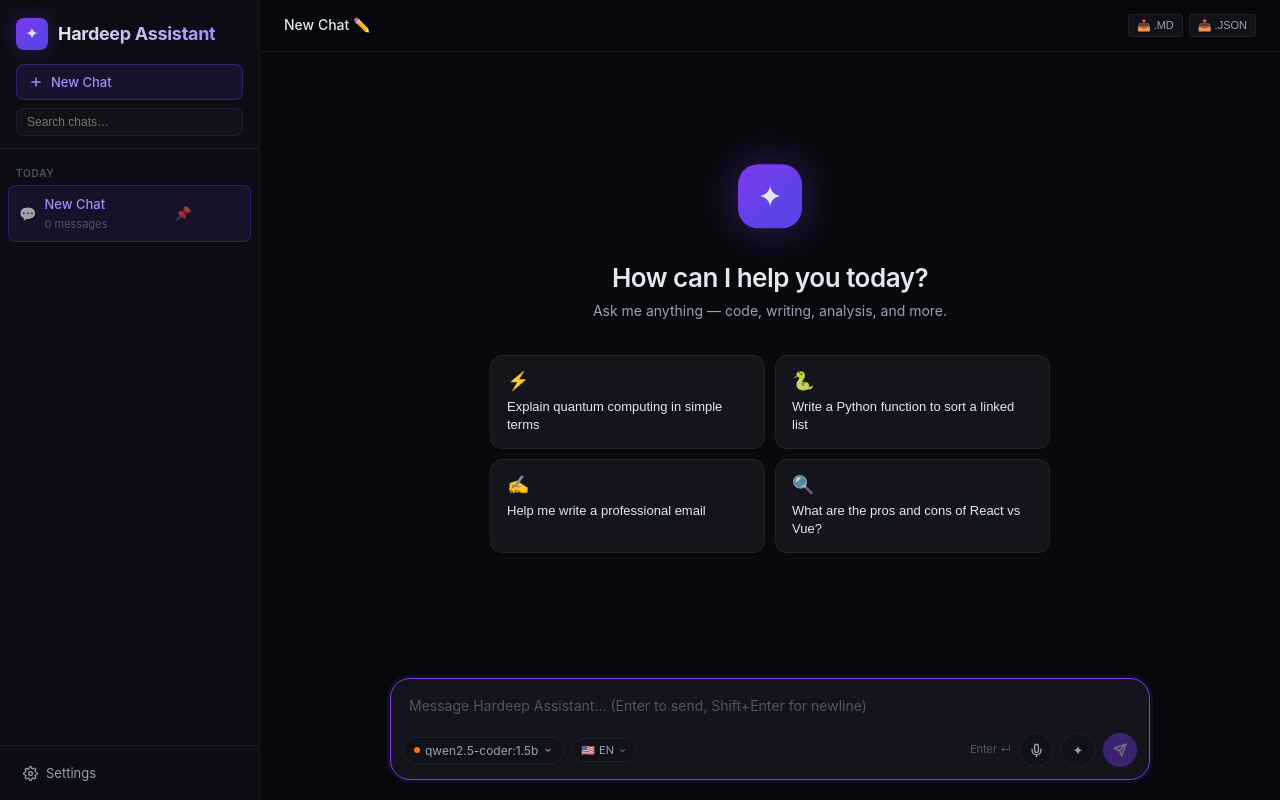
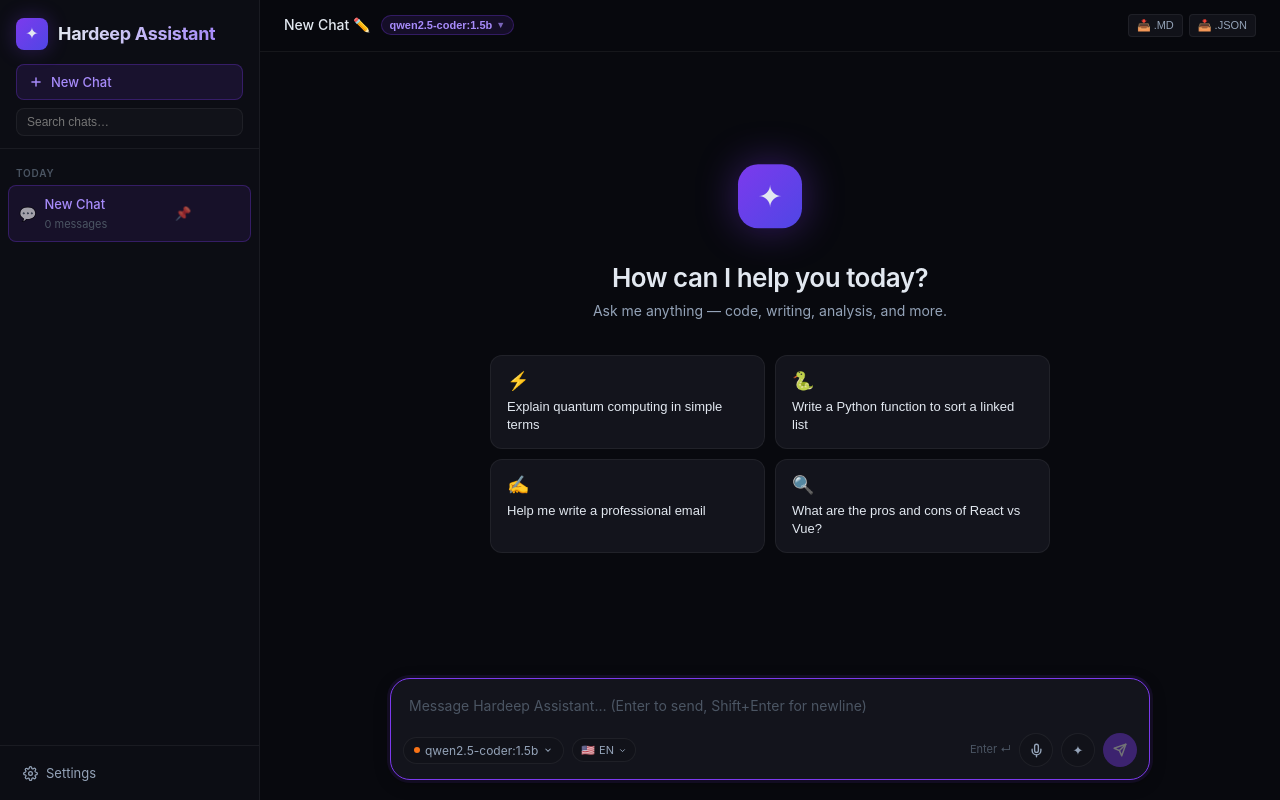
Before and after one commit to hardeep022/Hardeep-assistant, a React (Vite) app: page / in a window 1280 px wide. Both pictures are taken after a click on the button "New Chat". Built offline with nearby package versions, Linux system fonts and the light colour scheme.

Commit message:
feat: add interactive model selector dropdown to chat header

```diff
--- a/src/components/ChatView.tsx
+++ b/src/components/ChatView.tsx
@@ -20,10 +20,28 @@ export function ChatView() {
 
   const [isEditingTitle, setIsEditingTitle] = useState(false);
   const [headerTitle, setHeaderTitle] = useState('');
+  const [showModelDropdown, setShowModelDropdown] = useState(false);
+  const modelMenuRef = useRef<HTMLDivElement>(null);
 
   const messages = activeConversation?.messages ?? [];
   const modelId = activeConversation?.model || state.settings.defaultModel;
-  const model = MODELS.find(m => m.id === modelId);
+  const model = MODELS.find(m => m.id === modelId) ?? {
+    id: modelId,
+    name: modelId,
+    provider: 'ollama' as const,
+    description: 'Local Model',
+  };
+
+  // Close model menu on outside click
+  useEffect(() => {
+    const handler = (e: MouseEvent) => {
+      if (modelMenuRef.current && !modelMenuRef.current.contains(e.target as Node)) {
+        setShowModelDropdown(false);
+      }
+    };
+    document.addEventListener('mousedown', handler);
+    return () => document.removeEventListener('mousedown', handler);
+  }, []);
 
   const handleStartEditTitle = () => {
     if (activeConversation) {
@@ -37,6 +55,13 @@ export function ChatView() {
       dispatch({ type: 'SET_TITLE', conversationId: activeConversation.id, title: headerTitle.trim() });
     }
     setIsEditingTitle(false);
+  };
+
+  const handleSelectModel = (selectedModelId: string) => {
+    if (activeConversation) {
+      dispatch({ type: 'SET_MODEL', conversationId: activeConversation.id, model: selectedModelId });
+    }
+    setShowModelDropdown(false);
   };
 
   // Auto-scroll to bottom
@@ -123,11 +148,80 @@ export function ChatView() {
                 {activeConversation.title} ✏️
               </span>
             )}
-            {model && (
-              <span className="chat-model-badge">
-                {model.name}
-              </span>
-            )}
+
+            {/* Interactive Model Selector in Header */}
+            <div style={{ position: 'relative' }} ref={modelMenuRef}>
+              <button
+                className="chat-model-badge interactive"
+                onClick={() => setShowModelDropdown(prev => !prev)}
+                title="Switch model for this conversation"
+                style={{
+                  background: 'var(--accent-dim)',
+                  border: '1px solid var(--border-active)',
+                  color: 'var(--accent-light)',
+                  padding: '3px 8px',
+                  borderRadius: 'var(--r-full)',
+                  fontSize: '11px',
+                  fontWeight: 600,
+                  cursor: 'pointer',
+                  display: 'flex',
+                  alignItems: 'center',
+                  gap: '4px',
+                }}
+              >
+                <span>{model.name}</span>
+                <span style={{ fontSize: '9px', opacity: 0.7 }}>▼</span>
+              </button>
+
+              {showModelDropdown && (
+                <div
+                  className="header-model-dropdown"
+                  style={{
+                    position: 'absolute',
+                    top: '100%',
+                    left: 0,
+                    marginTop: '6px',
+                    background: 'var(--bg-card)',
+                    border: '1px solid var(--border-md)',
+                    borderRadius: 'var(--r-md)',
+                    boxShadow: 'var(--shadow-lg)',
+                    padding: '6px',
+                    zIndex: 100,
+                    width: '240px',
+                    display: 'flex',
+                    flexDirection: 'column',
+                    gap: '4px',
+                    maxHeight: '300px',
+                    overflowY: 'auto',
+                  }}
+                >
+                  <div style={{ fontSize: '10px', fontWeight: 700, textTransform: 'uppercase', color: 'var(--text-muted)', padding: '4px 8px' }}>
+                    Select Model
+                  </div>
+                  {MODELS.map(m => (
+                    <button
+                      key={m.id}
+                      onClick={() => handleSelectModel(m.id)}
+                      style={{
+                        display: 'flex',
+                        flexDirection: 'column',
+                        alignItems: 'flex-start',
+                        padding: '6px 8px',
+                        background: m.id === model.id ? 'var(--accent-dim)' : 'transparent',
+                        border: 'none',
+                        borderRadius: 'var(--r-xs)',
+                        cursor: 'pointer',
+                        textAlign: 'left',
+                        color: m.id === model.id ? 'var(--accent-light)' : 'var(--text-primary)',
+                      }}
+                    >
+                      <div style={{ fontSize: '12px', fontWeight: 500 }}>{m.name}</div>
+                      <div style={{ fontSize: '10px', color: 'var(--text-muted)' }}>{m.description}</div>
+                    </button>
+                  ))}
+                </div>
+              )}
+            </div>
           </div>
 
           {/* Export Actions */}
```
